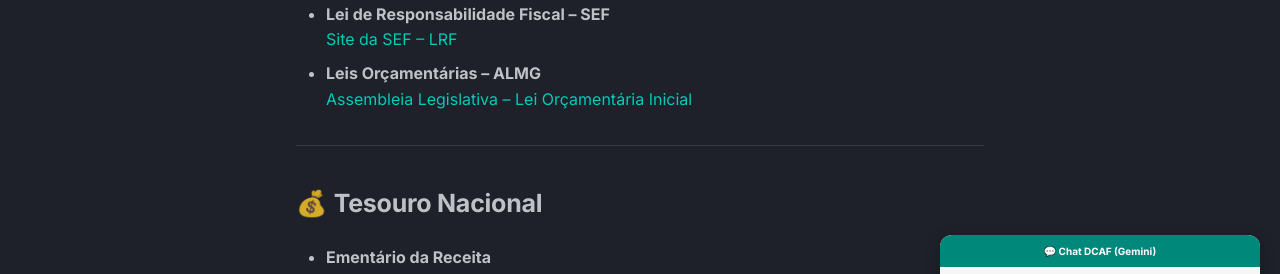
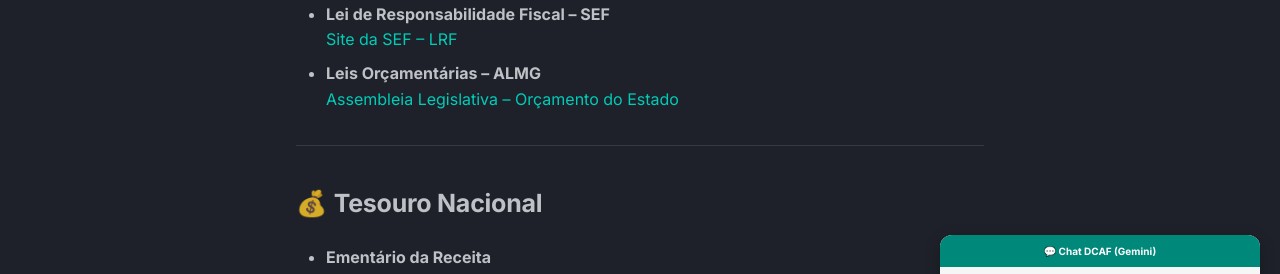
Before and after one commit to gllisboads/site-DCAF, an MkDocs documentation site: the page built from docs/links.md, in a window 1280 px wide and 900 px high, scrolled down 965 px. Shown: the part 280-554 px from the top of the window. Built offline with MkDocs 1.6.1 and Material for MkDocs 9.7.7, drawn with Linux system fonts in a browser that asks for light colours.

```diff
--- a/docs/links.md
+++ b/docs/links.md
@@ -52,7 +52,7 @@
   [Site da SEF – LRF](https://www.fazenda.mg.gov.br/governo/contadoria_geral/lei_responsabilidade_fiscal/)
 
 - **Leis Orçamentárias – ALMG**
-  [Assembleia Legislativa – Lei Orçamentária Inicial](https://www.almg.gov.br/atividade-parlamentar/orcamento-do-estado/inicial/)
+  [Assembleia Legislativa – Orçamento do Estado](https://www.almg.gov.br/atividade-parlamentar/orcamento-do-estado/inicial/)
 
 
 ---
```
